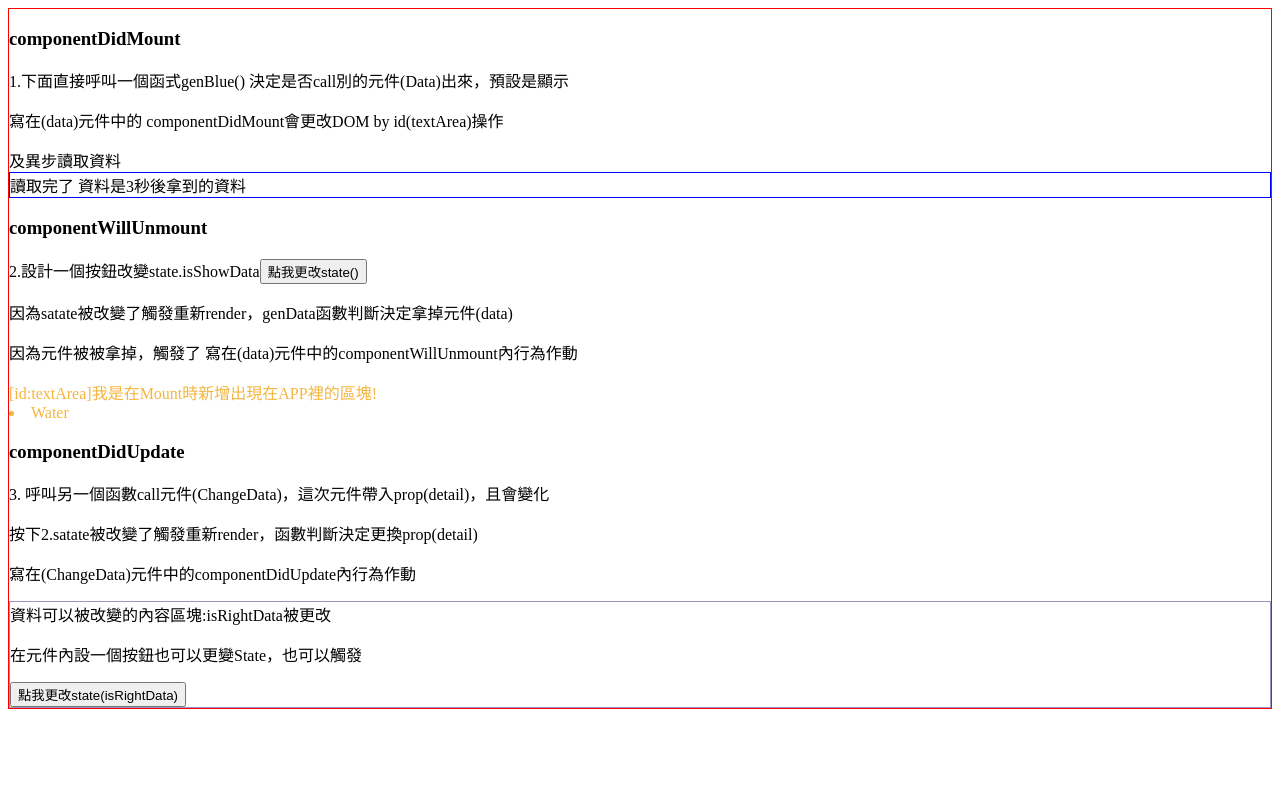
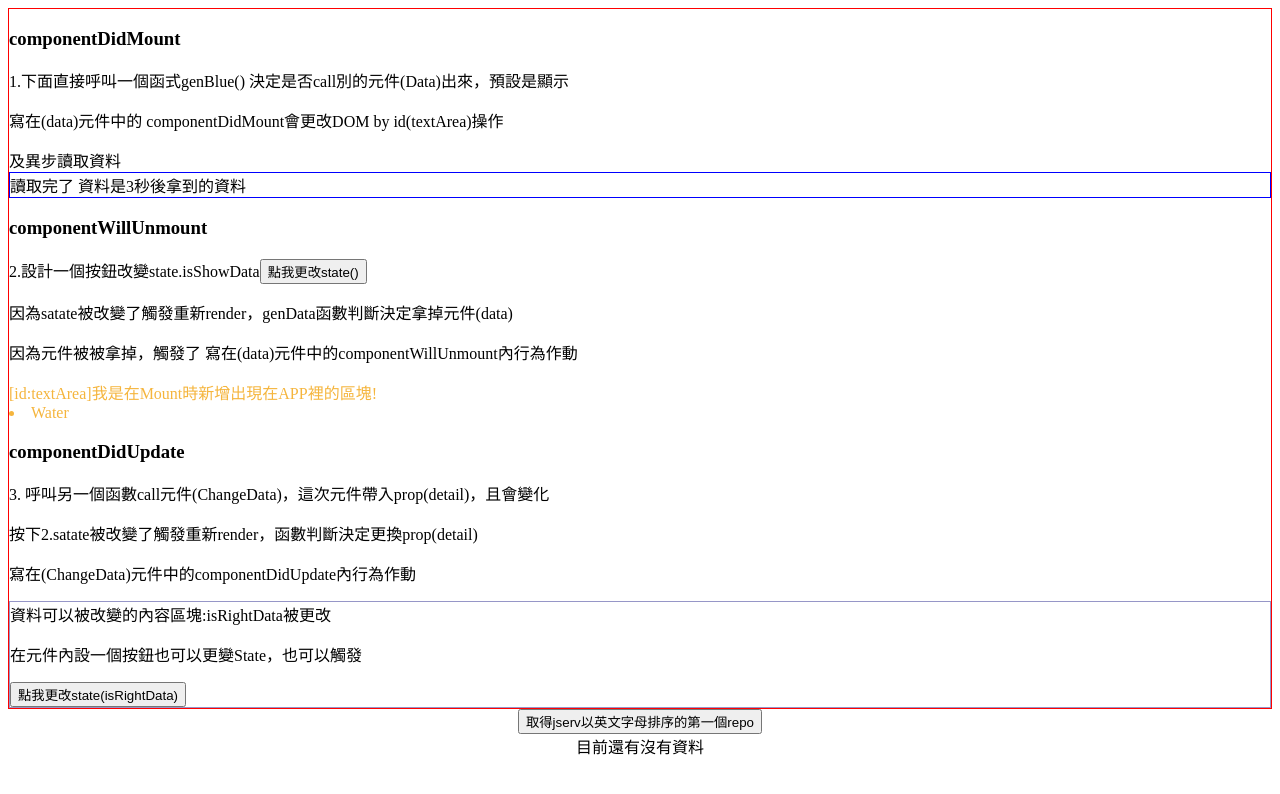
Before and after one commit to nagimemooo/react_practice_demo, a React (Create React App) app: page / in a window 1280 px wide. Shown: the top 794 px of the page. Built offline with nearby package versions, Linux system fonts and the light colour scheme.

Commit message:
Add: GetApiData class version sample

```diff
--- a/src/index.js
+++ b/src/index.js
@@ -2,12 +2,12 @@ import React from "react";
 import ReactDOM from "react-dom";
 
 import App from "./App";
-
+import GetApiData from './sample/GetApiData';
 const rootElement = document.getElementById("root");
 ReactDOM.render(
   <React.StrictMode>
      <App/>
-
+       <GetApiData/>
   </React.StrictMode>,
   rootElement
 );
--- /dev/null
+++ b/src/sample/GetApiData.js
@@ -0,0 +1,36 @@
+import React, { Component } from 'react';
+export default class GetApiData extends Component {
+  constructor(props) {
+    super(props);
+    this.state={
+      repoName: null
+    }
+    this.handleClick=this.handleClick.bind(this);
+  }
+
+
+  handleClick(){
+    fetch( 'https://api.github.com/users/jserv/repos',{method:"GET"})
+    .then(res => res.json())
+    .then(data => {
+          /*接到request data後要做的事情*/
+          this.setState({repoName: data[0]['name']});
+    })
+    .catch(e => {
+        /*發生錯誤時要做的事情*/
+        console.log(e);
+    })
+  }
+
+  render() {
+      return (
+        <div className="App">
+             <button onClick={this.handleClick}>取得jserv以英文字母排序的第一個repo</button>
+          <div className="data-display">
+            {(this.state.repoName===null)?"目前還有沒有資料":this.state.repoName}
+          </div>
+
+    	</div>
+    )
+  }
+};
```
